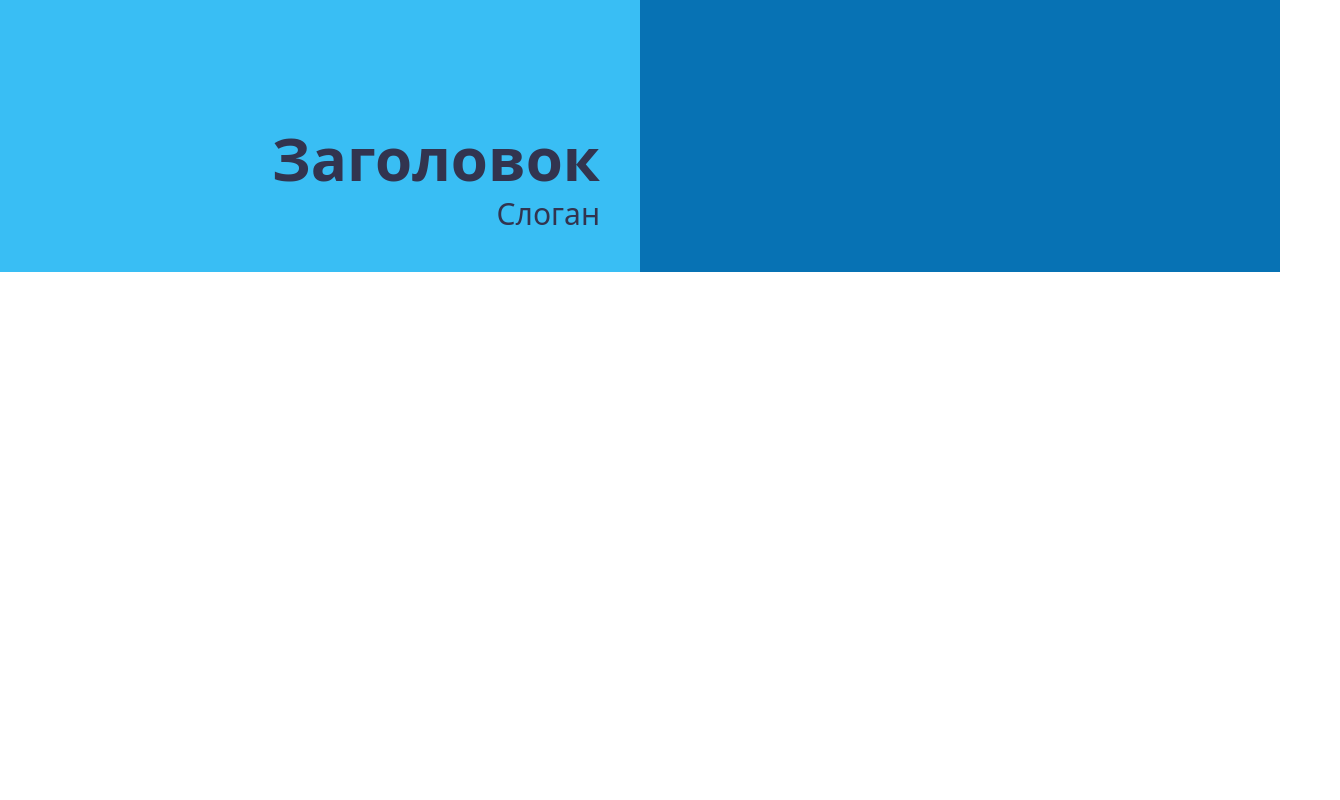
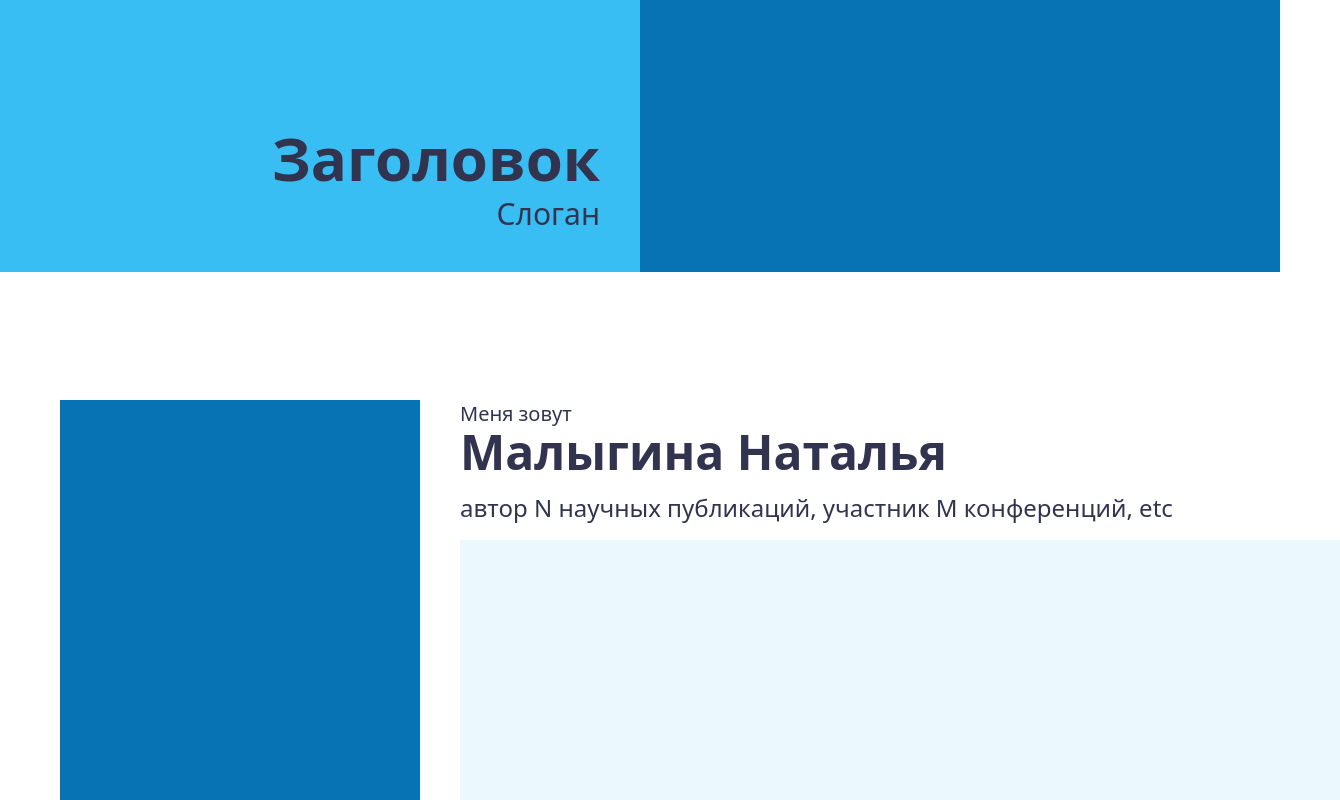
Before and after one commit to Nejjer/portfolio, a React (Vite) app: page / in a window 1280 px wide. Shown: the part 288-1088 px from the top of the page, 1340 px wide, since content can reach past the window. Before the commit the page ends 800 px from the top, so only its background shows below. Built offline with nearby package versions, Linux system fonts and the light colour scheme.

Commit message:
Complete AboutMe

```diff
--- a/src/App.tsx
+++ b/src/App.tsx
@@ -1,11 +1,13 @@
 import { Navigation } from './components/Navigation';
 import { Header } from './components/Header';
+import { AboutMe } from './components/AboutMe';
 
 function App() {
   return (
     <div className='wrapper'>
       <Navigation />
       <Header />
+      <AboutMe />
     </div>
   );
 }
--- /dev/null
+++ b/src/components/AboutMe/AboutMe.tsx
@@ -0,0 +1,18 @@
+import { FC } from 'react';
+
+export const AboutMe: FC = () => {
+  return (
+    <section className={'mt-32 flex w-full gap-10'}>
+      <div className={'bg-dark-blue h-[400px] w-[360px]'}></div>
+      <div className={'flex flex-grow flex-col'}>
+        <p className={'text-xl'}>Меня зовут</p>
+        <h2 className={'text-5xl font-bold'}>Малыгина Наталья</h2>
+        <p className={'mt-4 text-2xl'}>
+          автор N научных публикаций, участник M конференций, etc
+        </p>
+
+        <div className={'bg-grey1 mt-4 h-full'}></div>
+      </div>
+    </section>
+  );
+};
--- /dev/null
+++ b/src/components/AboutMe/index.ts
@@ -0,0 +1 @@
+export * from './AboutMe';
--- /dev/null
+++ b/src/components/Portfolio/index.ts
@@ -0,0 +1 @@
+export * from './Portfolio';
--- /dev/null
+++ b/src/components/PortfolioItem/index.ts
@@ -0,0 +1 @@
+export * from './PortfolioItem';
--- a/src/output.css
+++ b/src/output.css
@@ -611,12 +611,16 @@ html {
   grid-row: span 2 / span 2;
 }
 
-.mt-auto {
-  margin-top: auto;
+.mb-2 {
+  margin-bottom: 0.5rem;
 }
 
-.mb-2 {
-  margin-bottom: 0.5rem;
+.mt-32 {
+  margin-top: 8rem;
+}
+
+.mt-4 {
+  margin-top: 1rem;
 }
 
 .flex {
@@ -627,8 +631,20 @@ html {
   display: grid;
 }
 
+.h-\[400px\] {
+  height: 400px;
+}
+
 .h-\[560px\] {
   height: 560px;
+}
+
+.h-full {
+  height: 100%;
+}
+
+.w-\[360px\] {
+  width: 360px;
 }
 
 .w-\[94vw\] {
@@ -637,6 +653,10 @@ html {
 
 .w-full {
   width: 100%;
+}
+
+.flex-grow {
+  flex-grow: 1;
 }
 
 .cursor-pointer {
@@ -649,6 +669,10 @@ html {
 
 .grid-rows-headerBlocks {
   grid-template-rows: 280px 280px;
+}
+
+.flex-col {
+  flex-direction: column;
 }
 
 .items-end {
@@ -667,6 +691,10 @@ html {
   justify-content: space-between;
 }
 
+.gap-10 {
+  gap: 2.5rem;
+}
+
 .gap-4 {
   gap: 1rem;
 }
@@ -681,6 +709,11 @@ html {
   background-color: rgb(7 114 180 / var(--tw-bg-opacity));
 }
 
+.bg-grey1 {
+  --tw-bg-opacity: 1;
+  background-color: rgb(235 249 255 / var(--tw-bg-opacity));
+}
+
 .bg-white {
   --tw-bg-opacity: 1;
   background-color: rgb(255 255 255 / var(--tw-bg-opacity));
@@ -691,17 +724,12 @@ html {
   background-color: rgb(117 206 246 / var(--tw-bg-opacity));
 }
 
-.p-4 {
-  padding: 1rem;
-}
-
 .p-10 {
   padding: 2.5rem;
 }
 
-.px-4 {
-  padding-left: 1rem;
-  padding-right: 1rem;
+.p-4 {
+  padding: 1rem;
 }
 
 .px-8 {
@@ -718,14 +746,24 @@ html {
   line-height: 2rem;
 }
 
+.text-3xl {
+  font-size: 1.875rem;
+  line-height: 2.25rem;
+}
+
+.text-5xl {
+  font-size: 3rem;
+  line-height: 1;
+}
+
 .text-6xl {
   font-size: 3.75rem;
   line-height: 1;
 }
 
-.text-3xl {
-  font-size: 1.875rem;
-  line-height: 2.25rem;
+.text-xl {
+  font-size: 1.25rem;
+  line-height: 1.75rem;
 }
 
 .font-bold {
--- a/tailwind.config.js
+++ b/tailwind.config.js
@@ -11,6 +11,7 @@ export default {
         blue: '#39BEF4',
         'white-blue': '#75CEF6',
         'dark-blue': '#0772B4',
+        grey1: '#EBF9FF',
       },
       textColor: {
         DEFAULT: '#32344F',
```
Also changed, not shown: src/components/Portfolio/Portfolio.tsx (added, +9 -0 lines), src/components/PortfolioItem/PortfolioItem.tsx (added, +9 -0 lines).
